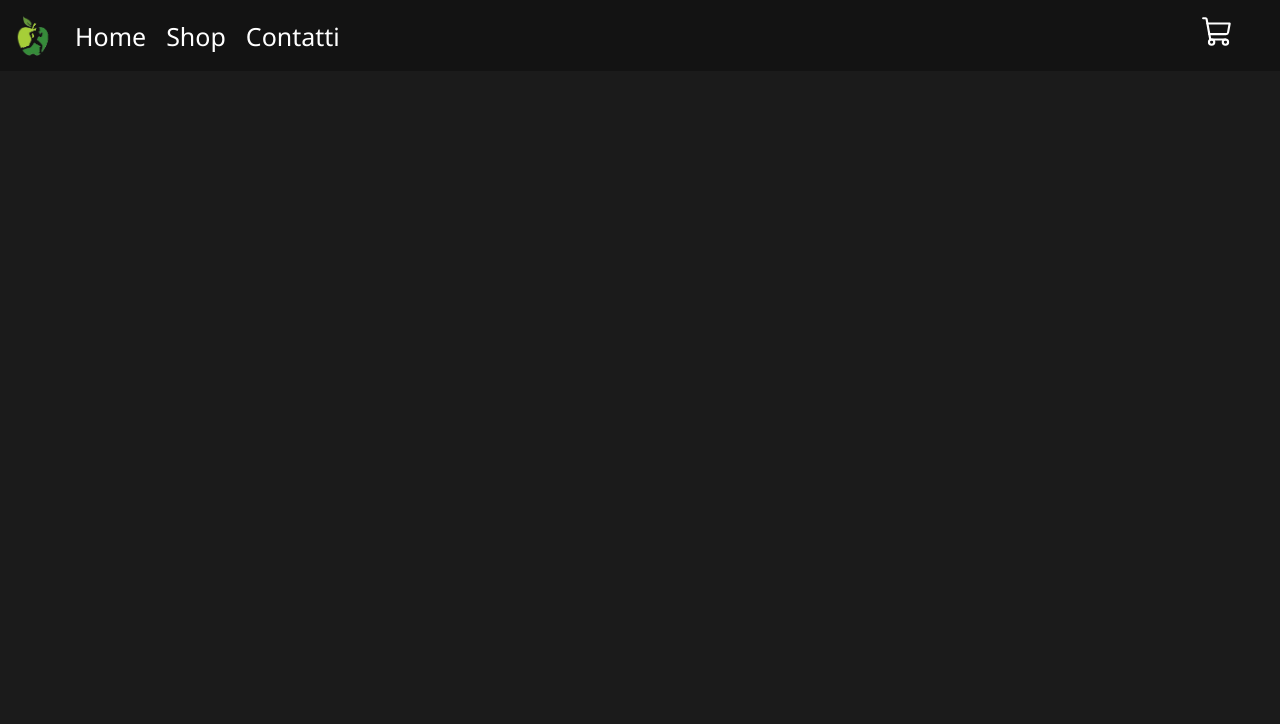
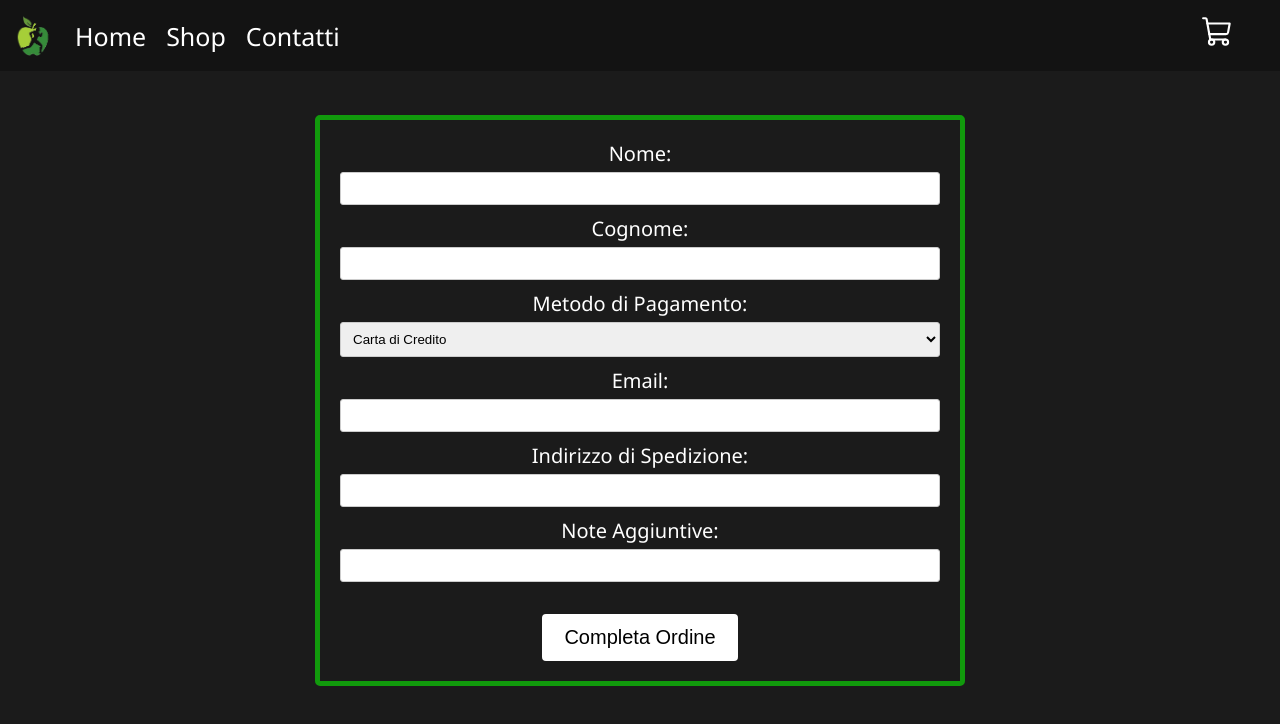
Before and after one commit to MatteoAngeloViscusi/AppReact, a React (Create React App) app: page /ordine in a window 1280 px wide. Before the commit this address had no page. Shown: the top 724 px of the page. Built offline with nearby package versions, Linux system fonts and the light colour scheme.

Commit message:
modifiche css e aggiunta pagina ordine

```diff
--- a/src/App.js
+++ b/src/App.js
@@ -5,6 +5,7 @@ import { Home } from "./pages/home/home";
 import { Shop } from "./pages/shop/shop";
 import { Contact } from "./pages/contact/contact";
 import { Cart } from "./pages/cart/cart";
+import { Ordine } from "./pages/ordine/ordine";
 import { Checkout } from "./pages/checkout/checkout";
 import { ShopContextProvider } from "./context/shop-context";
 
@@ -19,6 +20,7 @@ function App() {
             <Route path="/shop" element={<Shop/>} />
             <Route path="/contact" element={<Contact/>} />
             <Route path="/cart" element={<Cart/>} />
+            <Route path="/ordine" element={<Ordine/>} />
             <Route path="/checkout" element={<Checkout/>} />
           </Routes>
         </Router>
--- a/src/pages/cart/cart.css
+++ b/src/pages/cart/cart.css
@@ -78,5 +78,5 @@ img {
 .empty-cart {
   font-size: 20px;
   margin-top: 20px;
-  text-align: center; /* Centra il testo */
+  text-align: center;
 }
--- a/src/pages/cart/cart.jsx
+++ b/src/pages/cart/cart.jsx
@@ -13,12 +13,7 @@ export const Cart = () => {
   const navigate = useNavigate();
 
   const handleCheckout = () => {
-    if (orderCompleted) {
-      navigate("/checkout/order-completed");
-    } else {
-      checkout();
-      navigate("/checkout");
-    }
+    navigate("/ordine");
   };
 
   return (
@@ -29,9 +24,9 @@ export const Cart = () => {
       <div className="carrello">
         {PRODUCTS.map((product) => {
           if (cartItems[product.id] !== 0) {
-            return <CartItem data={product} key={product.id} />; // Added key prop
+            return <CartItem data={product} key={product.id} />;
           }
-          return null; // Return null for products not in the cart
+          return null;
         })}
       </div>
 
--- /dev/null
+++ b/src/pages/ordine/ordine.css
@@ -0,0 +1,43 @@
+.ordine-container {
+    width: 600px;
+    margin: 0 auto;
+    border: 5px solid #09ff008e;
+    padding: 20px;
+    text-align: center;
+    align-items: center;
+    border-radius: 5px;
+  }
+
+  .ordine-container label {
+    display: inline-block;
+    margin-bottom: 5px;
+    font-size: 20px;
+    color: #ffffff;
+  }
+
+  .ordine-container input[type="text"],
+  .ordine-container input[type="email"],
+  .ordine-container select {
+    width: 100%;
+    padding: 8px;
+    margin-bottom: 10px;
+    border-radius: 3px;
+    border: 1px solid #ccc;
+    box-sizing: border-box;
+  }
+
+  .ordine-container button {
+    color: black;
+    background-color: white;
+    padding: 10px 20px;
+    border: none;
+    border-radius: 4px;
+    cursor: pointer;
+    font-size: 20px;
+    border: 2px solid #ffffff;
+  }
+
+  .ordine-container button:hover {
+    background-color: #09ff008e;
+    border: 2px solid #09ff008e;
+  }
--- /dev/null
+++ b/src/pages/ordine/ordine.jsx
@@ -0,0 +1,38 @@
+import React from 'react'
+import { useNavigate } from "react-router-dom";
+import "./ordine.css";
+
+export const Ordine = () => {
+    const navigate = useNavigate();
+
+    return (
+    <div>
+        <br /><br />
+        <div className='ordine-container'>
+            <label htmlFor="nome">Nome:  </label>
+            <input type="text" id="nome" name="nome" required/><br/>
+
+            <label htmlFor="cognome">Cognome:  </label>
+            <input type="text" id="cognome" name="cognome" required/><br/>
+
+            <label htmlFor="metodo_pagamento">Metodo di Pagamento:  </label>
+            <select id="metodo_pagamento" name="metodo_pagamento" required>
+                <option value="carta">Carta di Credito</option>
+                <option value="paypal">PayPal</option>
+                <option value="bonifico">Bonifico Bancario</option>
+            </select><br/>
+
+            <label htmlFor="email">Email:  </label>
+            <input type="email" id="email" name="email" required/><br/>
+
+            <label htmlFor="indirizzo">Indirizzo di Spedizione:  </label>
+            <input  type="text" id="indirizzo" name="indirizzo" required/><br/>
+
+            <label htmlFor="note">Note Aggiuntive:  </label>
+            <input type="text" id="note" name="note" /><br/><br/>
+
+            <button onClick={() => navigate("/checkout")}>Completa Ordine</button>
+        </div>
+    </div>
+  )
+}
--- a/src/pages/shop/shop.css
+++ b/src/pages/shop/shop.css
@@ -3,6 +3,7 @@
   text-align: center;
   font-size: 40px;
 }
+
 .products {
   width: 80%;
   height: auto;
```
